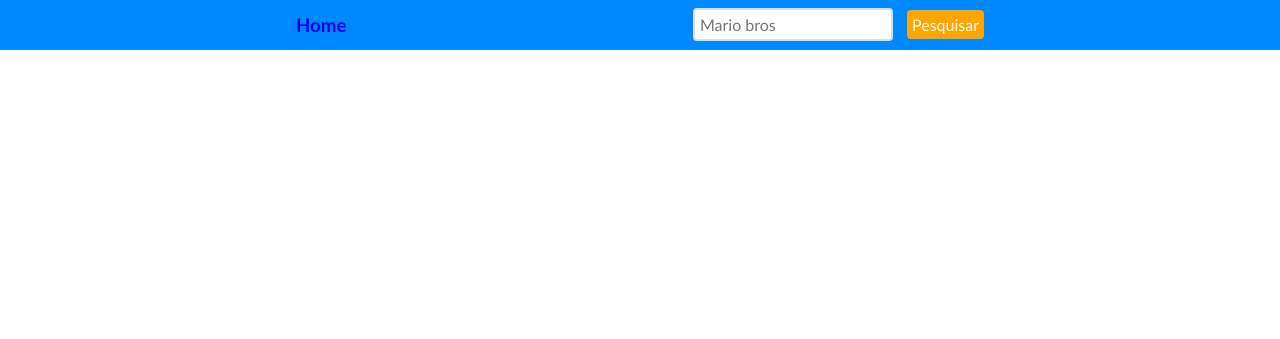
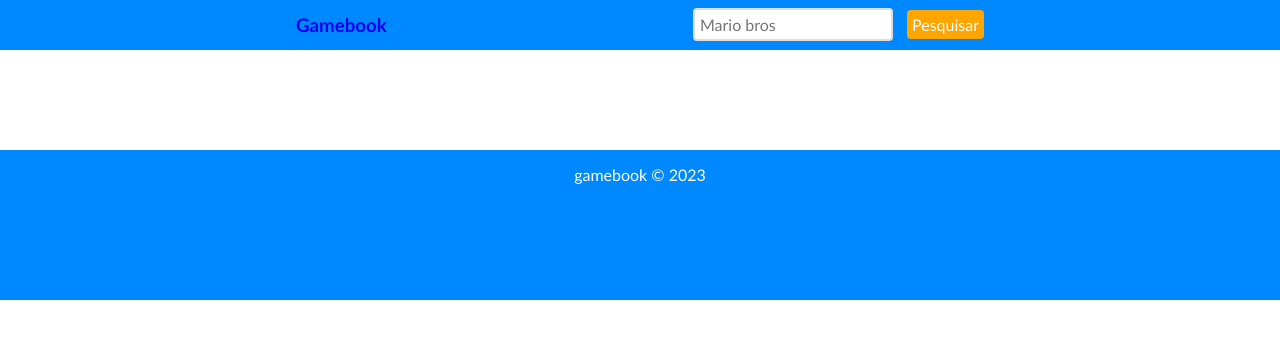
Before and after one commit to tarcioreis/gamebook, a PHP site: page /game.php in a window 1280 px wide. Shown: the top 339 px of the page. Run offline with PHP 8.4, Linux system fonts and the light colour scheme; data that the repository does not hold is empty.

Commit message:
adicionando footer

```diff
--- a/css/estilo.css
+++ b/css/estilo.css
@@ -84,6 +84,7 @@ main .card {
     margin: 20px;
     background-color: white;
     border-radius: 3px;
+    box-shadow: rgba(0, 0, 0, 0.16) 0px 1px 4px;
 }
 
 main .card .image {
@@ -119,12 +120,16 @@ main .card .caption p {
 }
 
 .footer {
-    position: fixed;
       left: 0;
       bottom: 0;
       width: 100%;
-      height: 50px; /* Altura do footer */
-      background-color: #f5f5f5;
+      height: 150px; /* Altura do footer */
+      background-color: rgb(0, 136, 255);
+      color: white;
       text-align: center;
       line-height: 50px;
 }
+
+.footer p {
+    margin-top: 75px;
+}
--- a/game.php
+++ b/game.php
@@ -28,3 +28,5 @@
         }
     ?>
 </div>
+
+<?php require_once 'inc/footer.php'; ?>
--- a/home.php
+++ b/home.php
@@ -28,3 +28,5 @@
             }
         ?>
     </main>
+
+<?php require_once 'inc/footer.php'; ?>
--- a/inc/footer.php
+++ b/inc/footer.php
@@ -1,6 +1,6 @@
-
+<div></div>
 <footer class="footer">
-  Copyright &copy; 2022
+  <p>gamebook &copy; 2023</p>
 </footer>
 
 
--- a/inc/header.php
+++ b/inc/header.php
@@ -7,12 +7,12 @@
     <link rel="stylesheet" href="css/estilo.css">
     <link rel="stylesheet" href="css/game.css">
     <link rel="stylesheet" href="css/erro.css">
-    <title>Click jogos - Home</title>
+    <title>Gamebook</title>
 </head>
 <body>
     <header class="navegacao">
         <div class="area">
-            <a href="home.php"><h3 id="logo">Home</h3></a>
+            <a href="home.php"><h3 id="logo">Gamebook</h3></a>
             <form id="barra_pesquisa"action="resultados.php" method="post">
                 <input id="campo_pesquisa"type="text" name="game" placeholder="Mario bros">
                 <input type="submit" name="pesquisar" value="Pesquisar">
--- a/resultados.php
+++ b/resultados.php
@@ -41,3 +41,5 @@
             <img src="img/zero_pesquisa.png" alt="Nenhum resultado!">
         </div>
     <?php } ?>
+
+    <?php require_once 'inc/footer.php'; ?>
```
Also changed, not shown: uploads/gun_master.jpg (added), uploads/pool_master.jpg (added), uploads/rampage.jpg (added).
